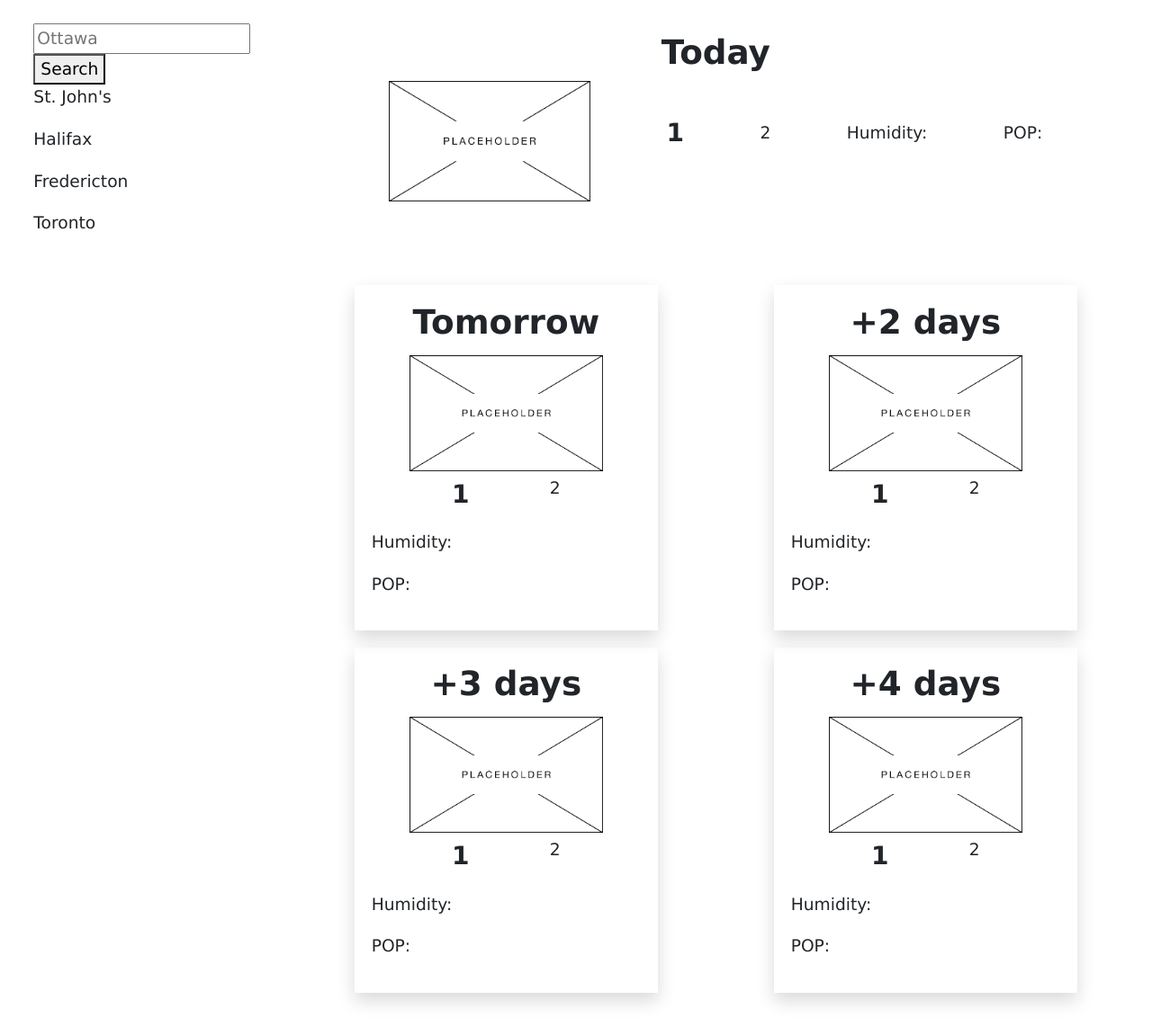
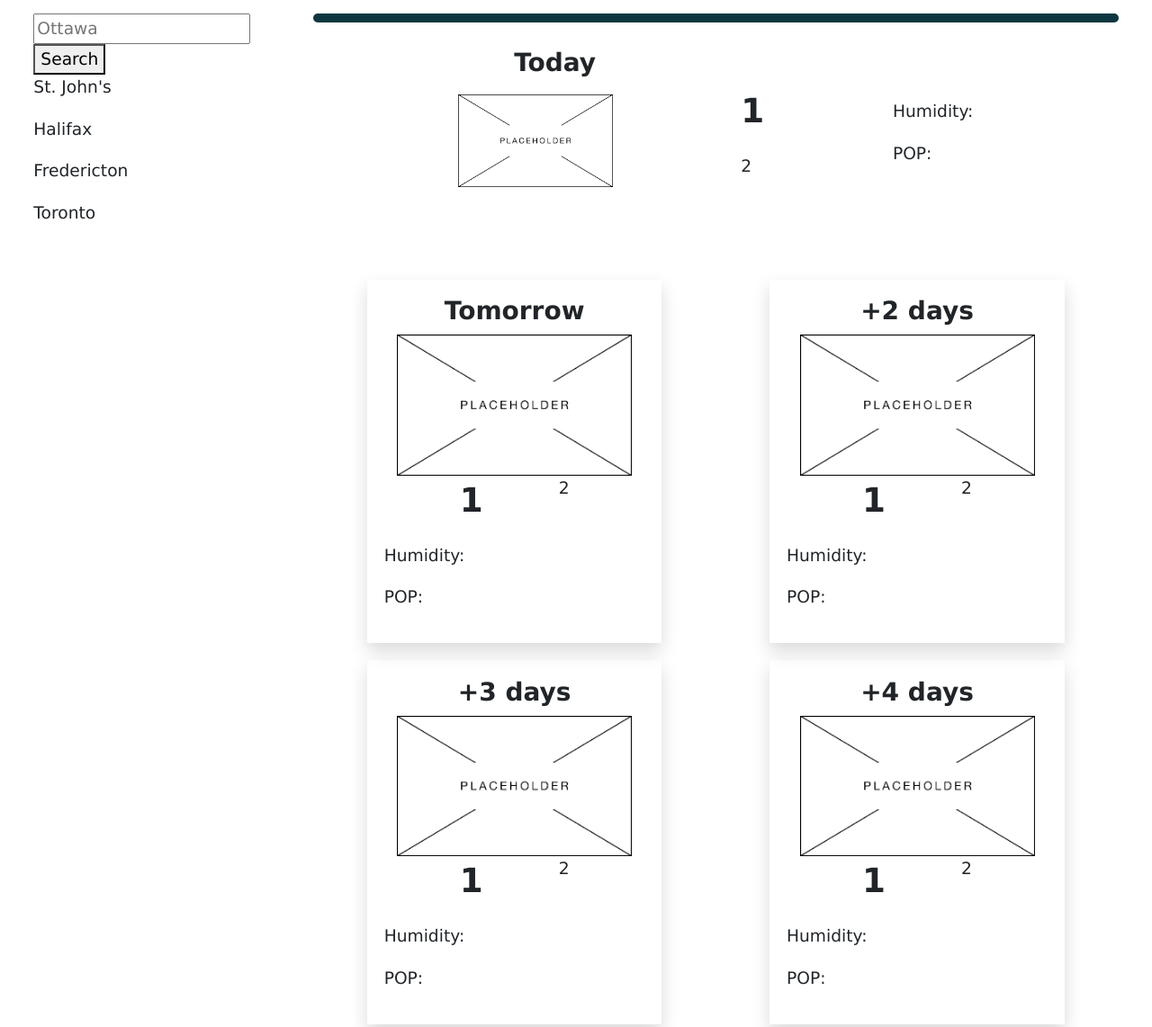
Before and after one commit to stms15/weather-forecast-dashboard, a plain HTML site: page index.html in a window 1280 px wide. Shown: the part 220-1362 px from the top of the page at 90% size. Drawn offline with nearby package versions, Linux system fonts and the light colour scheme.

Commit message:
added weather icons

```diff
--- a/assets/css/style.css
+++ b/assets/css/style.css
@@ -12,7 +12,7 @@ header {
 
 h1 {
   color: whitesmoke;
-  font-size: 350%;
+  font-size: 300%;
   font-weight: 700;
 }
 
@@ -28,13 +28,16 @@ h1 {
 } */
 
 h2 {
-  font-size: 300%;
+  font-size: 225%;
   font-weight: 700;
-  /* text-align: center; */
+  text-align: center;
+  background-color: #0d3740;
+  color: whitesmoke;
+  padding: 5px;
+  border-radius: 5px;
 }
 
 h4 {
-  font-size: 200%;
   font-weight: 700;
   text-align: center;
 }
@@ -46,6 +49,6 @@ h4 {
 }
 
 .temperature {
-  font-size: 150%;
+  font-size: 200%;
   font-weight: 600;
 }
--- a/assets/js/script.js
+++ b/assets/js/script.js
@@ -157,14 +157,20 @@ function displayWeather(processedData) {
     var feelsLikeEl = document.getElementById(parentId + "-feels-like");
     var humidityEl = document.getElementById(parentId + "-humidity");
     var popEl = document.getElementById(parentId + "-pop");
+    var iconEl = document.getElementById(parentId + "-icon");
+
+    feelsLikeEl.setAttribute("style", "font-size: 11pt");
 
     dateEl.innerHTML = dayjs(processedData[counter].date).format("MMMM D");
     tempEl.innerHTML = Math.round(processedData[counter].temp) + "&deg;C";
     feelsLikeEl.innerHTML =
-      Math.round(processedData[counter].feels_like) + "&deg;C";
+      "Feels like<br/>" +
+      Math.round(processedData[counter].feels_like) +
+      "&deg;C";
     humidityEl.innerHTML =
       "Humidity: " + Math.round(processedData[counter].humidity) + "%";
     popEl.innerHTML = "POP: " + Math.round(processedData[counter].pop) + "%";
+    iconEl.setAttribute("src", weatherIcons[processedData[counter].main]);
 
     counter++;
   }
@@ -177,6 +183,13 @@ function displayWeather(processedData) {
 var ApiKey = "090e889d7a08a33b213911545eb4136f";
 var searchInputEl = document.getElementById("search-input");
 var searchBttnEl = document.getElementById("search-bttn");
+var weatherIcons = {
+  Rain: "https://openweathermap.org/img/wn/10d@2x.png",
+  Clouds: "https://openweathermap.org/img/wn/04d@2x.png",
+  Snow: "https://openweathermap.org/img/wn/13d@2x.png",
+  Extreme: "https://openweathermap.org/img/wn/11d@2x.png",
+  Clear: "https://openweathermap.org/img/wn/01d@2x.png",
+};
 
 searchBttnEl.addEventListener("click", async function (event) {
   event.preventDefault();
--- a/index.html
+++ b/index.html
@@ -40,27 +40,41 @@
         </div>
       </aside>
 
-      <main class="w-75">
+      <main class="w-75 p-3">
         <h2 id="city-name"></h2>
-        <div class="w-100 d-flex flex-column p-3 pb-5 mb-3" id="day-1">
-          <h4 id="day-1-date">Today</h4>
+        <div class="d-flex flex-column p-3 pb-5 mb-3" id="day-1">
+          <h4 id="day-1-date" style="max-width: 500px">Today</h4>
           <div class="d-flex justify-content-evenly align-items-center">
-            <img src="./assets/images/placeholder.png" alt="" width="25%" />
-            <p class="temperature" id="day-1-temp">1</p>
-            <p id="day-1-feels-like">2</p>
-            <p id="day-1-humidity">Humidity:</p>
-            <p id="day-1-pop">POP:</p>
+            <img
+              src="./assets/images/placeholder.png"
+              alt=""
+              width="20%"
+              id="day-1-icon"
+            />
+            <div>
+              <p class="temperature" id="day-1-temp">1</p>
+              <p id="day-1-feels-like">2</p>
+            </div>
+            <div>
+              <p id="day-1-humidity">Humidity:</p>
+              <p id="day-1-pop">POP:</p>
+            </div>
           </div>
         </div>
 
         <div class="w-100 d-flex flex-wrap justify-content-around mt-3 mb-3">
-          <div class="d-flex flex-column p-3 mt-3 shadow" id="day-2">
+          <div
+            class="d-flex flex-column p-3 mt-3 shadow"
+            id="day-2"
+            style="min-width: 15vw"
+          >
             <h4 id="day-2-date">Tomorrow</h4>
             <img
               src="./assets/images/placeholder.png"
               alt=""
-              width="75%"
-              class="center-block p-1"
+              width="90%"
+              class="center-block"
+              id="day-2-icon"
             />
             <div class="d-flex justify-content-evenly">
               <p class="temperature" id="day-2-temp">1</p>
@@ -69,13 +83,18 @@
             <p id="day-2-humidity">Humidity:</p>
             <p id="day-2-pop">POP:</p>
           </div>
-          <div class="d-flex flex-column p-3 mt-3 shadow" id="day-3">
+          <div
+            class="d-flex flex-column p-3 mt-3 shadow"
+            id="day-3"
+            style="min-width: 15vw"
+          >
             <h4 id="day-3-date">+2 days</h4>
             <img
               src="./assets/images/placeholder.png"
               alt=""
-              width="75%"
-              class="center-block p-1"
+              width="90%"
+              class="center-block"
+              id="day-3-icon"
             />
             <div class="d-flex justify-content-evenly">
               <p class="temperature" id="day-3-temp">1</p>
@@ -84,13 +103,18 @@
             <p id="day-3-humidity">Humidity:</p>
             <p id="day-3-pop">POP:</p>
           </div>
-          <div class="d-flex flex-column p-3 mt-3 shadow" id="day-4">
+          <div
+            class="d-flex flex-column p-3 mt-3 shadow"
+            id="day-4"
+            style="min-width: 15vw"
+          >
             <h4 id="day-4-date">+3 days</h4>
             <img
               src="./assets/images/placeholder.png"
               alt=""
-              width="75%"
-              class="center-block p-1"
+              width="90%"
+              class="center-block"
+              id="day-4-icon"
             />
             <div class="d-flex justify-content-evenly">
               <p class="temperature" id="day-4-temp">1</p>
@@ -99,13 +123,18 @@
             <p id="day-4-humidity">Humidity:</p>
             <p id="day-4-pop">POP:</p>
           </div>
-          <div class="d-flex flex-column p-3 mt-3 shadow" id="day-5">
+          <div
+            class="d-flex flex-column p-3 mt-3 shadow"
+            id="day-5"
+            style="min-width: 15vw"
+          >
             <h4 id="day-5-date">+4 days</h4>
             <img
               src="./assets/images/placeholder.png"
               alt=""
-              width="75%"
-              class="center-block p-1"
+              width="90%"
+              class="center-block"
+              id="day-5-icon"
             />
             <div class="d-flex justify-content-evenly">
               <p class="temperature" id="day-5-temp">1</p>
```
